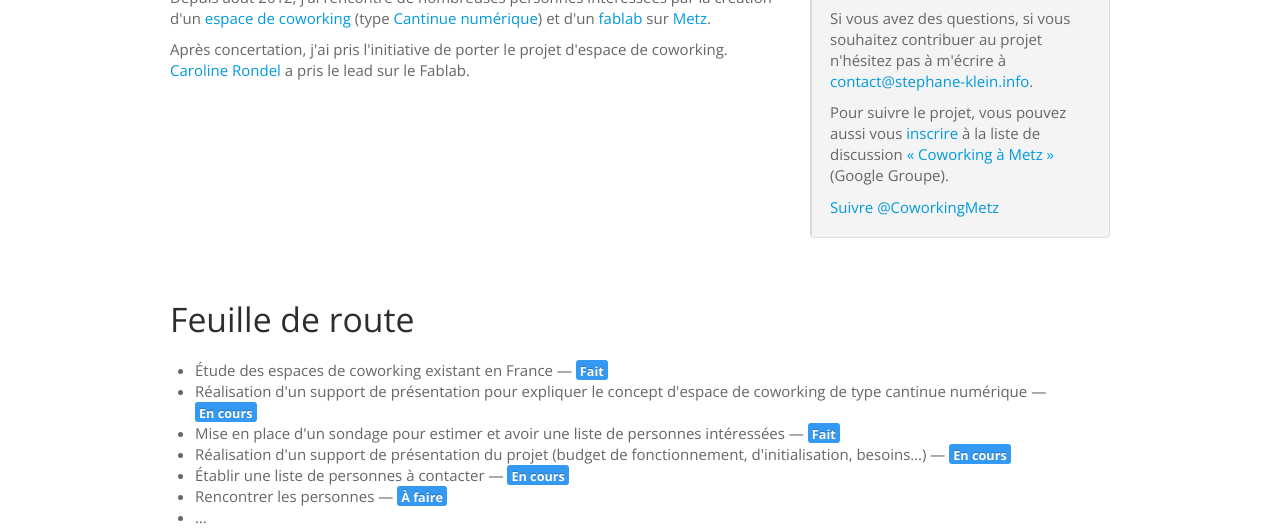
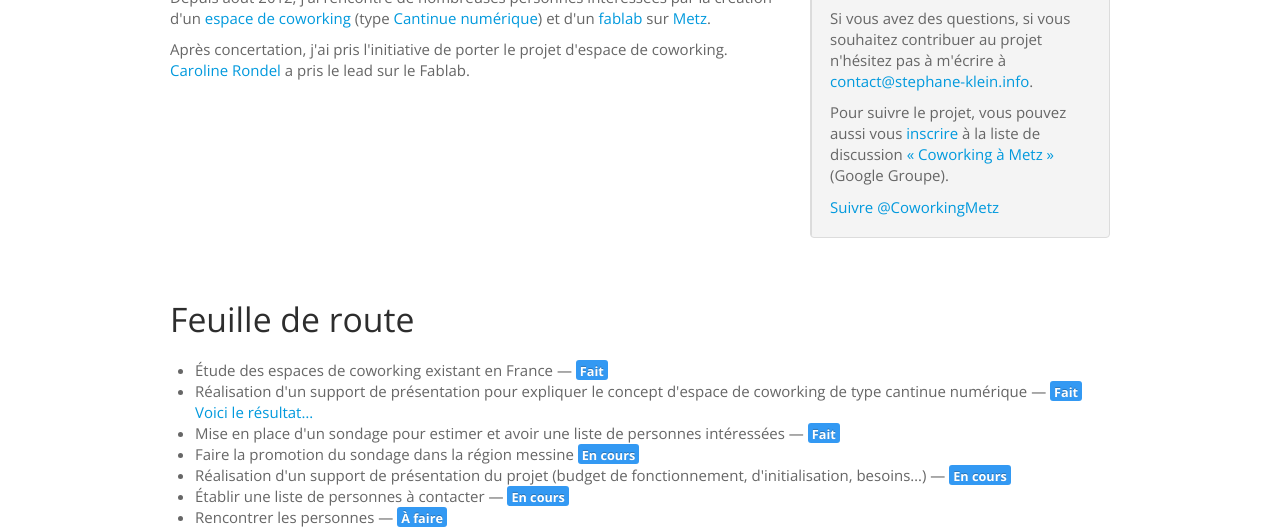
Before and after one commit to harobed/coworking.a-metz.info, a plain HTML site: page www/index.html in a window 1280 px wide. Shown: the part 422-952 px from the top of the page. Drawn offline with nearby package versions, Linux system fonts and the light colour scheme.

Commit message:
Ajout d'un lien vers la présentation du concept de Cantine Numérique

```diff
--- a/www/index.html
+++ b/www/index.html
@@ -68,8 +68,10 @@
 
                         <ul>
                             <li>Étude des espaces de coworking existant en France — <span class="label label-info">Fait</span></li>
-                            <li>Réalisation d'un support de présentation pour expliquer le concept d'espace de coworking de type cantinue numérique — <span class="label label-info">En cours</span></li>
+                            <li>Réalisation d'un support de présentation pour expliquer le concept d'espace de coworking de type cantinue numérique — <span class="label label-info">Fait</span><br />
+                            <a href="https://docs.google.com/presentation/pub?id=15peXc0ncRXTufunyoPbmltZuJpnrMuVGJFmJyeCePUc&start=false&loop=false&delayms=3000">Voici le résultat…</a></li>
                             <li>Mise en place d'un sondage pour estimer et avoir une liste de personnes intéressées — <span class="label label-info">Fait</span></li>
+                            <li>Faire la promotion du sondage dans la région messine <span class="label label-info">En cours</span></li>
                             <li>Réalisation d'un support de présentation du projet (budget de fonctionnement, d'initialisation, besoins…) — <span class="label label-info">En cours</span></li>
                             <li>Établir une liste de personnes à contacter — <span class="label label-info">En cours</span></li>
                             <li>Rencontrer les personnes — <span class="label label-info">À faire</span></li>
@@ -259,6 +261,8 @@
                         <h2>Ressources</h2>
 
                         <ul>
+                            <li><a href="https://docs.google.com/presentation/pub?id=15peXc0ncRXTufunyoPbmltZuJpnrMuVGJFmJyeCePUc&start=false&loop=false&delayms=3000"
+                                >Présentation du concept de Cantine Numérique</a></li>
                             <li><a href="http://coworkinginitiatives.com/au-dela/">Page « En savoir plus sur le coworking » du site Coworking Initiatives</a></li>
                             <li><a href="http://coworkinginitiatives.com/wiki/index.php/Coworking_How_To">Coworking How To</a></li>
                         </ul>
```
